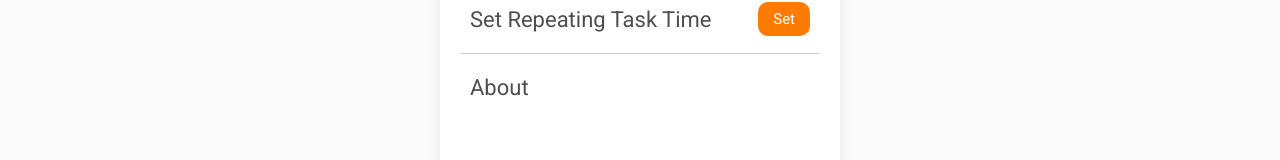
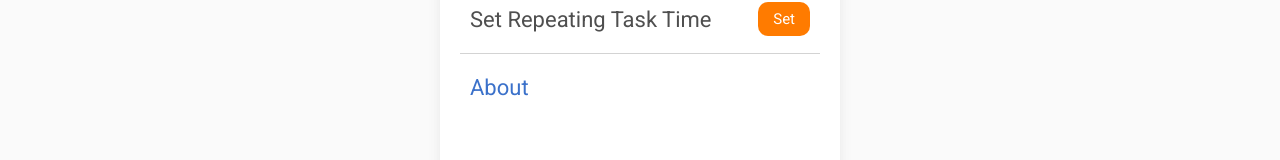
Before and after one commit to RahulMainwal/taskingnow, a React (Create React App) app: page /settings in a window 1280 px wide. Shown: the part 295-455 px from the top of the page. Built offline with nearby package versions, Linux system fonts and the light colour scheme.

Commit message:
Update SettingPage.js

```diff
--- a/src/pages/SettingPage.js
+++ b/src/pages/SettingPage.js
@@ -91,7 +91,7 @@ export const SettingPage = () => {
                         </div>
                     </div>
                     <hr />
-                    <div style={{ fontSize: "22px", margin: "0 10px" }}>About</div>
+                    <div style={{ fontSize: "22px", margin: "0 10px" }}><a href="https://rahulmainwal.netlify.app">About</a></div>
                 </div>
             </div>
 
```
